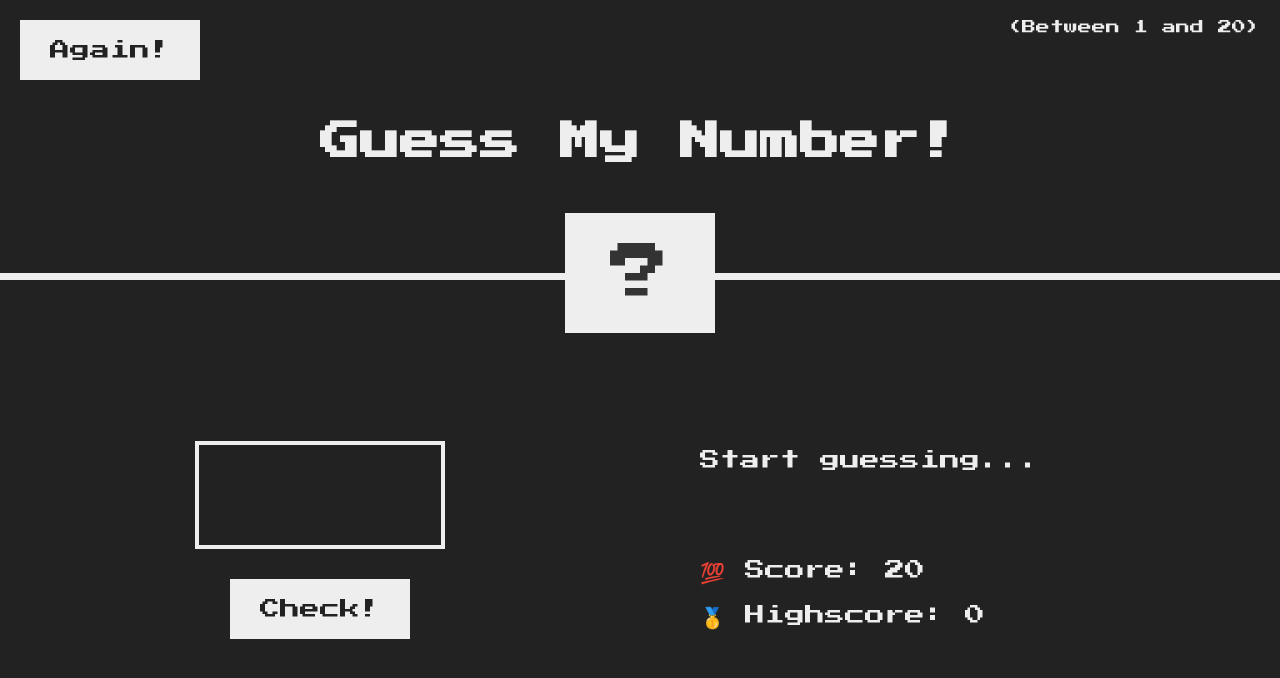
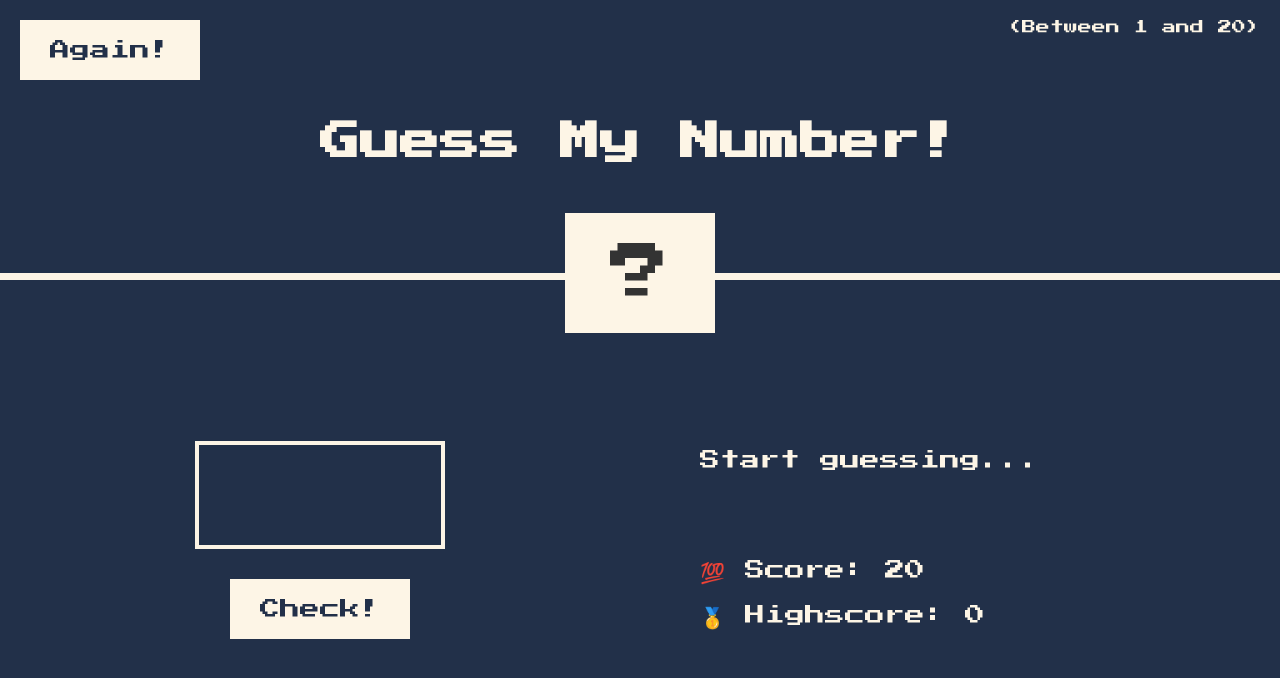
Before and after one commit to Oksana796/Guess-Number, a plain HTML site: page index.html in a window 1280 px wide. Drawn offline with Linux system fonts and the light colour scheme.

Commit message:
final change

```diff
--- a/style.css
+++ b/style.css
@@ -1,4 +1,4 @@
-@import url('https://fonts.googleapis.com/css?family=Press+Start+2P&display=swap');
+@import url("https://fonts.googleapis.com/css?family=Press+Start+2P&display=swap");
 
 * {
   margin: 0;
@@ -12,22 +12,21 @@ html {
 }
 
 body {
-  font-family: 'Press Start 2P', sans-serif;
-  color: #eee;
-  background-color: #222;
-  /* background-color: #60b347; */
+  font-family: "Press Start 2P", sans-serif;
+  color: #fdf5e6;
+  background-color: #223049;
 }
 
 /* LAYOUT */
 header {
   position: relative;
   height: 35vh;
-  border-bottom: 7px solid #eee;
+  border-bottom: 7px solid #fdf5e6;
 }
 
 main {
   height: 65vh;
-  color: #eee;
+  color: #fdf5e6;
   display: flex;
   align-items: center;
   justify-content: space-around;
@@ -57,7 +56,7 @@ h1 {
 }
 
 .number {
-  background: #eee;
+  background: #fdf5e6;
   color: #333;
   font-size: 6rem;
   width: 15rem;
@@ -84,7 +83,7 @@ h1 {
 
 .guess {
   background: none;
-  border: 4px solid #eee;
+  border: 4px solid #fdf5e6;
   font-family: inherit;
   color: inherit;
   font-size: 5rem;
@@ -97,8 +96,8 @@ h1 {
 
 .btn {
   border: none;
-  background-color: #eee;
-  color: #222;
+  background-color: #fdf5e6;
+  color: #223049;
   font-size: 2rem;
   font-family: inherit;
   padding: 2rem 3rem;
@@ -106,7 +105,7 @@ h1 {
 }
 
 .btn:hover {
-  background-color: #ccc;
+  background-color: #fdf5e6;
 }
 
 .message {
```
